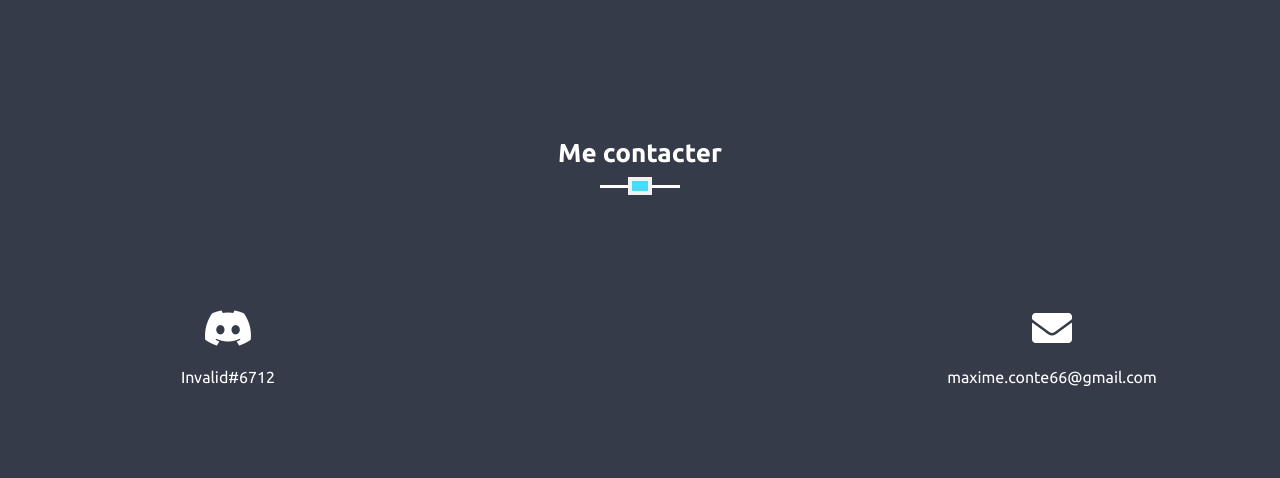
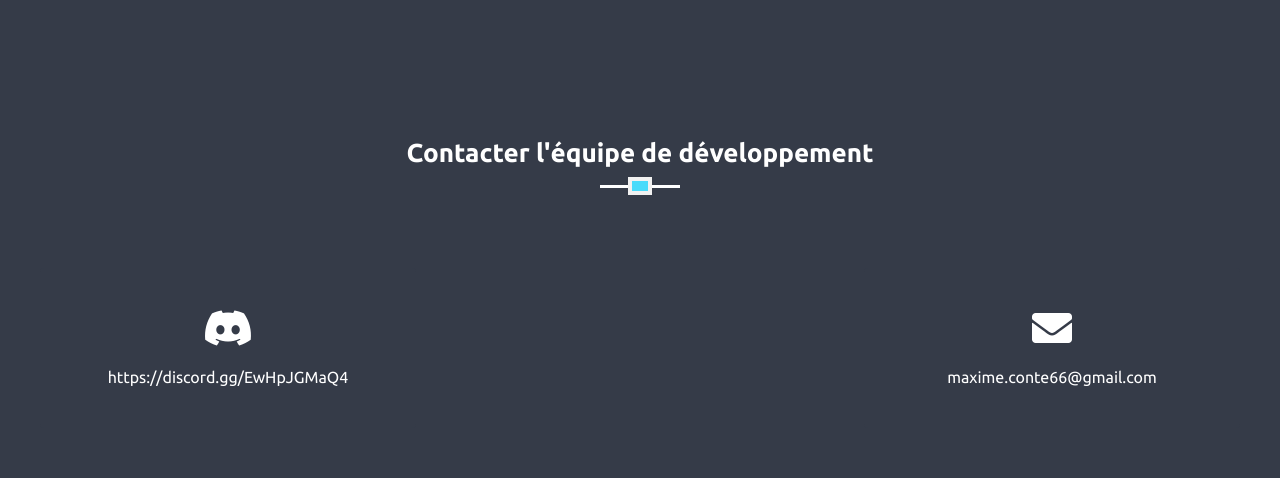
Before and after one commit to maxime300/maxime300.github.io, a plain HTML site: page index.html in a window 1280 px wide. Shown: the part 2280-2758 px from the top of the page. Drawn offline with nearby package versions, Linux system fonts and the light colour scheme.

Commit message:
Update index.html

```diff
--- a/index.html
+++ b/index.html
@@ -148,11 +148,11 @@
 
   <section id="contact">
     <div class="inner-width">
-      <h1 class="section-title">Me contacter</h1>
+      <h1 class="section-title">Contacter l'équipe de développement</h1>
       <div class="contact-info">
         <div class="item">
           <i class="fab fa-discord"></i>
-          Invalid#6712
+          https://discord.gg/EwHpJGMaQ4
         </div>
 
         <div class="item">
```
